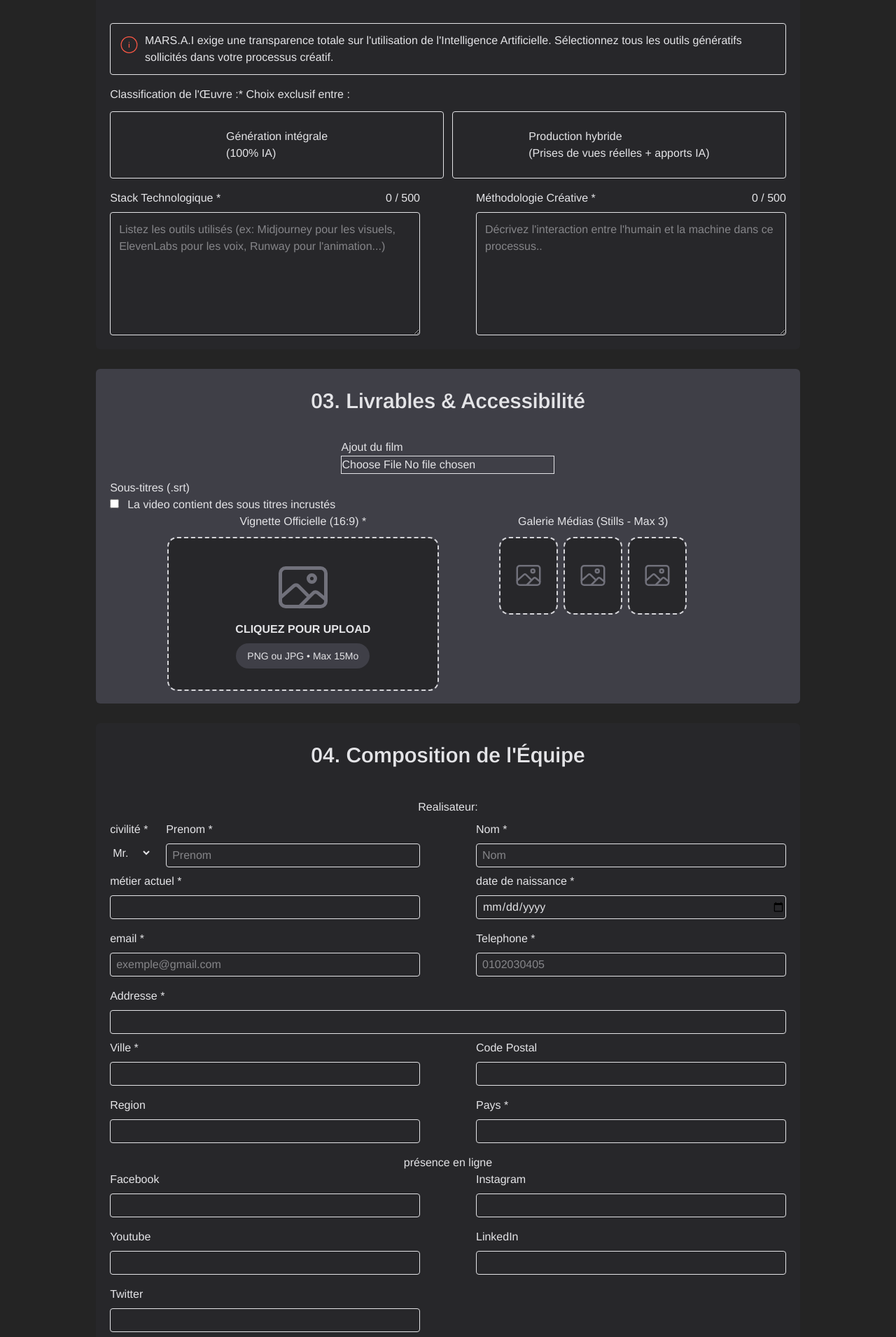
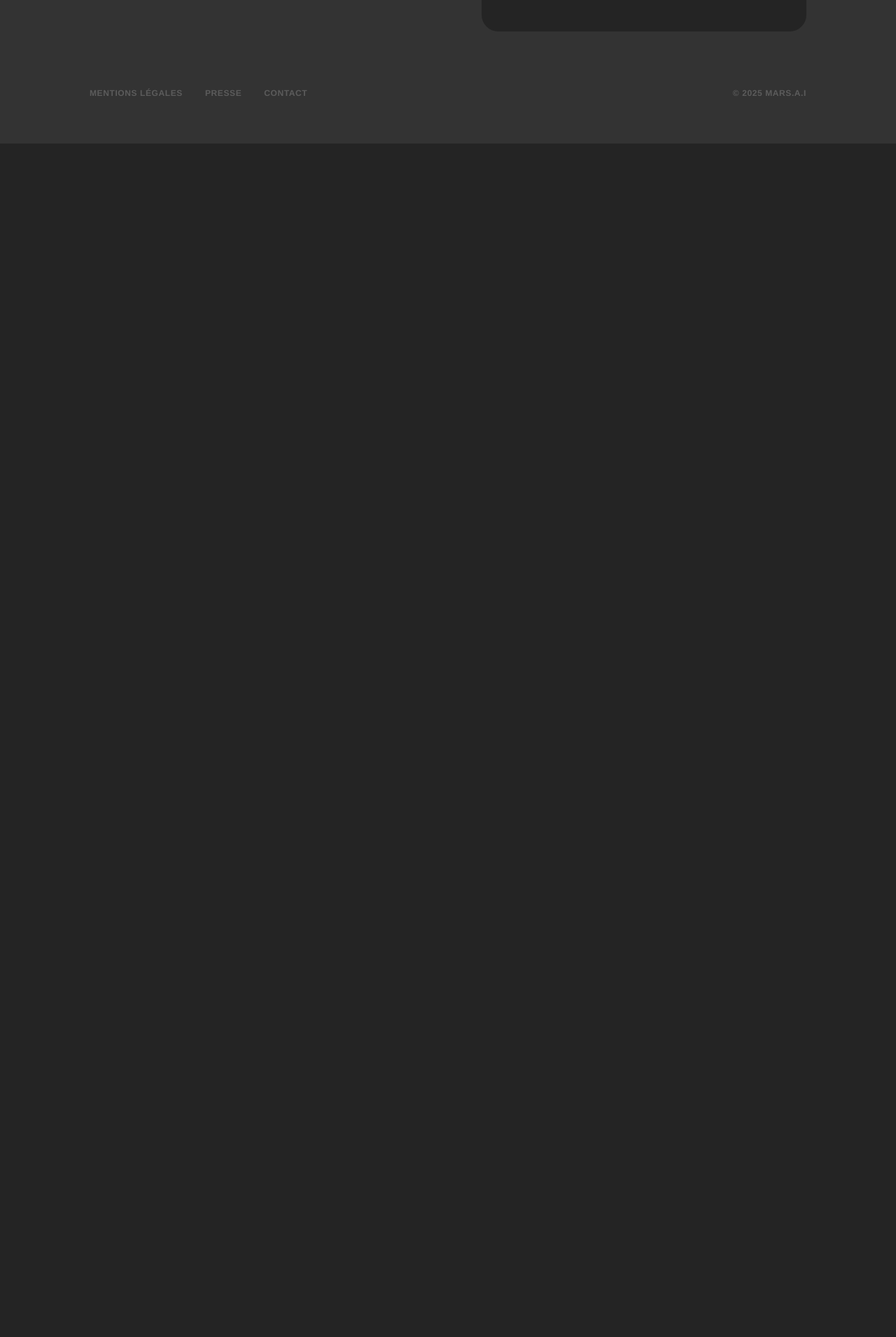
Before and after one commit to Gersho/marsai-front, a React (Vite) app: page /submit in a window 1280 px wide. Shown: the part 887-2797 px from the top of the page at 70% size. After the commit the page ends 1092 px from the top, so only its background shows below. Built offline with nearby package versions, Linux system fonts and the light colour scheme.

Commit message:
form movie submit add validation WIP

```diff
--- a/package.json
+++ b/package.json
@@ -12,6 +12,7 @@
     "preview": "vite preview"
   },
   "dependencies": {
+    "@hookform/error-message": "^2.0.1",
     "@tailwindcss/vite": "^4.1.18",
     "i18next": "^25.8.0",
     "react": "^19.2.0",
--- a/src/components/MovieSubmit/MovieSubmitInfo.jsx
+++ b/src/components/MovieSubmit/MovieSubmitInfo.jsx
@@ -4,9 +4,10 @@ import FormSection from './base/FormSection';
 import FormSectionTitle from './base/FormSectionTitle';
 import FormTextArea from './base/FormTextArea';
 
-function MovieSubmitInfo({ register }) {
+function MovieSubmitInfo({ form }) {
     const { t } = useTranslation();
     const target = "submitMovieForm.info.";
+    const errors = "submitMovieForm.formErrors.";
 
     return (
         <FormSection className="bg-zinc-700 text-zinc-200">
@@ -17,31 +18,50 @@ function MovieSubmitInfo({ register }) {
             <div className="flex flex-col w-full sm:flex-row sm:justify-between sm:gap-20">
                 <BasicFormInput
                     label={t(target + 'originalTitle.label')}
-                    type="text"
                     id="form-original-title"
                     placeholder={t(target + 'originalTitle.title')}
                     title={t(target + 'originalTitle.title')}
-                    register={register}
+                    form={form}
                     name="originalTitle"
                     autoFocus={true}
-                    required={true} />
+                    validation={{
+                        required: t(errors + 'required'),
+                        minLength: {
+                            value: 3,
+                            message: t(errors + 'minLength3'),
+                        },
+                        maxLength: {
+                            value: 255,
+                            message: t(errors + 'maxLength255'),
+                        }
+                    }}
+                />
 
                 <BasicFormInput
                     label={t(target + 'englishTitle.label')}
-                    type="text"
                     id="form-english-translation"
                     placeholder={t(target + 'englishTitle.title')}
                     title={t(target + 'englishTitle.title')}
-                    register={register}
+                    form={form}
                     name="englishTitle"
-                    required={true}
+                    validation={{
+                        required: t(errors + 'required'),
+                        minLength: {
+                            value: 3,
+                            message: t(errors + 'minLength3'),
+                        },
+                        maxLength: {
+                            value: 255,
+                            message: t(errors + 'maxLength255'),
+                        }
+                    }}
                 />
+
             </div>
-
+            {/*
             <div className="flex flex-col w-full sm:flex-row sm:justify-between sm:gap-20">
                 <BasicFormInput
                     label={t(target + 'duration.label')}
-                    type="text"
                     id="form-duration"
                     placeholder="ex: 60"
                     title={t(target + 'duration.title')}
@@ -52,7 +72,6 @@ function MovieSubmitInfo({ register }) {
 
                 <BasicFormInput
                     label={t(target + 'language.label')}
-                    type="text"
                     id="form-language"
                     placeholder={t(target + 'language.placeholder')}
                     title={t(target + 'language.title')}
@@ -88,7 +107,7 @@ function MovieSubmitInfo({ register }) {
                     name="englishSynopsis"
                     required={true}
                 />
-            </div>
+            </div> */}
         </FormSection>
     );
 }
--- a/src/components/MovieSubmit/MovieSubmitTeamComposition.jsx
+++ b/src/components/MovieSubmit/MovieSubmitTeamComposition.jsx
@@ -75,7 +75,6 @@ function MovieSubmitTeamComposition({ form }) {
         <BasicFormInput
           register={form.register}
           label={t(target + 'director.job.label')}
-          type="text"
           id="director-job"
           name="director.job"
           placeholder=""
@@ -109,7 +108,6 @@ function MovieSubmitTeamComposition({ form }) {
         <BasicFormInput
           register={form.register}
           label={t(target + 'director.phone.label')}
-          type="text"
           id="director-phone"
           name="director.phone"
           placeholder={t(target + 'director.phone.placeholder')}
@@ -121,7 +119,6 @@ function MovieSubmitTeamComposition({ form }) {
         <label htmlFor="form-director-address">{t(target + 'director.address.label')}</label>
         <input
           className="border border-gray rounded-sm min-w-full pl-2 py-1 my-2"
-          type="text"
           id="form-director-address"
           {...form.register('director.address')}
           placeholder=""
@@ -133,7 +130,6 @@ function MovieSubmitTeamComposition({ form }) {
         <BasicFormInput
           register={form.register}
           label={t(target + 'director.city.label')}
-          type="text"
           id="director-city"
           name="director.city"
           placeholder=""
@@ -144,7 +140,6 @@ function MovieSubmitTeamComposition({ form }) {
         <BasicFormInput
           register={form.register}
           label={t(target + 'director.zipcode.label')}
-          type="text"
           id="director-zipcode"
           name="director.zipcode"
           placeholder=""
@@ -155,7 +150,6 @@ function MovieSubmitTeamComposition({ form }) {
         <BasicFormInput
           register={form.register}
           label={t(target + 'director.region.label')}
-          type="text"
           id="director-region"
           name="director.region"
           placeholder=""
@@ -165,7 +159,6 @@ function MovieSubmitTeamComposition({ form }) {
         <BasicFormInput
           register={form.register}
           label={t(target + 'director.country.label')}
-          type="text"
           id="director-country"
           name="director.country"
           placeholder=""
@@ -178,7 +171,6 @@ function MovieSubmitTeamComposition({ form }) {
         <BasicFormInput
           register={form.register}
           label={t(target + 'director.facebook.label')}
-          type="text"
           id="director-facebook"
           name="director.facebook"
           placeholder=""
@@ -188,7 +180,6 @@ function MovieSubmitTeamComposition({ form }) {
         <BasicFormInput
           register={form.register}
           label={t(target + 'director.instagram.label')}
-          type="text"
           id="director-instagram"
           name="director.instagram"
           placeholder=""
@@ -199,7 +190,6 @@ function MovieSubmitTeamComposition({ form }) {
         <BasicFormInput
           register={form.register}
           label={t(target + 'director.youtube.label')}
-          type="text"
           id="director-youtube"
           name="director.youtube"
           placeholder=""
@@ -209,7 +199,6 @@ function MovieSubmitTeamComposition({ form }) {
         <BasicFormInput
           register={form.register}
           label={t(target + 'director.linkedin.label')}
-          type="text"
           id="director-linkedin"
           name="director.linkedin"
           placeholder=""
@@ -220,7 +209,6 @@ function MovieSubmitTeamComposition({ form }) {
         <BasicFormInput
           register={form.register}
           label={t(target + 'director.twitter.label')}
-          type="text"
           id="director-twitter"
           name="director.twitter"
           placeholder=""
--- a/src/components/MovieSubmit/base/BasicFormInput.jsx
+++ b/src/components/MovieSubmit/base/BasicFormInput.jsx
@@ -1,16 +1,25 @@
+import { ErrorMessage } from "@hookform/error-message"
+
 function BasicFormInput({
   label,
-  type,
   placeholder,
   title,
   id,
-  register,
   name,
+  form,
+  validation = false,
+  type = 'text',
   className = '',
   autoFocus = false,
-  required = false,
 }) {
+
+  const register = form.register;
+
   className = 'flex flex-col sm:w-full gap-2 sm:pb-4 pb-3' + ' ' + className;
+
+  if (!validation) {
+    validation = { required: false }
+  }
 
   return (
     <div className={className}>
@@ -21,10 +30,20 @@ function BasicFormInput({
         type={type}
         placeholder={placeholder}
         title={title}
-        {...register(name)}
+        {...register(name, validation)}
         autoFocus={autoFocus}
-        required={required}
       ></input>
+
+      <ErrorMessage
+        errors={form.formState.errors}
+        name={name}
+        render={({ messages }) =>
+          messages &&
+          Object.entries(messages).map(([type, message]) => (
+            <p key={type}>{message}</p>
+          ))
+        }
+      />
     </div>
   );
 }
--- a/src/components/MovieSubmit/base/FormNewCollaborator.jsx
+++ b/src/components/MovieSubmit/base/FormNewCollaborator.jsx
@@ -66,7 +66,6 @@ function FormNewCollaborator({ index, form, remove, className = '' }) {
         <BasicFormInput
           register={form.register}
           label={t(target + 'contribution.label')}
-          type="text"
           name={`collaborators.${index}.contribution`}
           placeholder=""
           title={t(target + 'contribution.title')}
--- a/src/config/locales/fr/translation.json
+++ b/src/config/locales/fr/translation.json
@@ -362,6 +362,11 @@
     "certificate":{
       "title": "Certificat de Propriété",
       "paragraph": "En soumettant ce dossier, vous certifiez sur l'honneur être l'auteur original de l'œuvre et détenir l'intégralité des droits de diffusion. Vous acceptez que MARS.A.I utilise ces éléments pour la promotion du festival."
+    },
+    "formErrors":{
+      "required": "Ce champ est obligatoire",
+      "minLength3": "Au moins 3 caracteres",
+      "maxLength255" : "Maximum 255 caracteres"
     }
   }
 }
--- a/src/pages/SubmitMoviePage.jsx
+++ b/src/pages/SubmitMoviePage.jsx
@@ -8,7 +8,31 @@ import { useTranslation } from 'react-i18next';
 
 
 function SubmitMoviePage() {
-  const form = useForm();
+
+
+  const form = useForm({
+    criteriaMode: "all",
+  })
+
+  // const { register, formState: { errors }, handleSubmit, control } = form
+
+  // const {
+  //   register,
+  //   formState: { errors },
+  //   handleSubmit,
+  //   control
+  // } = useForm({
+  //   criteriaMode: "all",
+  // })
+
+  // const form = {
+  //   register,
+  //   formState: { errors },
+  //   handleSubmit,
+  //   control
+  // }
+
+  // const form = useForm();
   const { t } = useTranslation();
   const target = "submitMovieForm.page.";
 
@@ -59,11 +83,13 @@ function SubmitMoviePage() {
           onSubmit={form.handleSubmit(onSubmit)}
           encType="multipart/form-data"
         >
-          <MovieSubmitInfo register={form.register} />
-          <MovieSubmitDeclaration register={form.register} />
-          <MovieSubmitDeliverables register={form.register} />
-          <MovieSubmitTeamComposition form={form} />
-          <MovieCertificateOfOwnership />
+          {/* <MovieSubmitInfo register={register} errors={errors} /> */}
+
+          <MovieSubmitInfo form={form} />
+          {/* <MovieSubmitDeclaration register={form.register} /> */}
+          {/* <MovieSubmitDeliverables register={form.register} /> */}
+          {/* <MovieSubmitTeamComposition form={form} /> */}
+          {/* <MovieCertificateOfOwnership /> */}
           <button className="border p-3 rounded-md">
             {t(target + 'submitButton')}
           </button>
```
Also changed, not shown: 1 other file (tests, documents, lock files or other folders).
